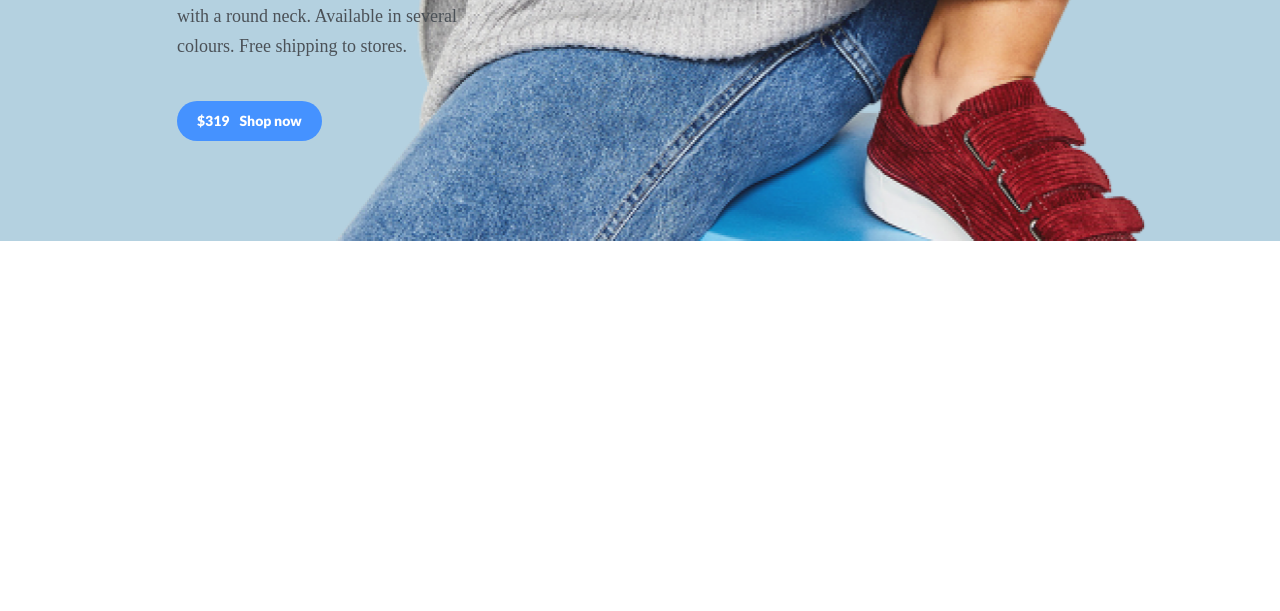
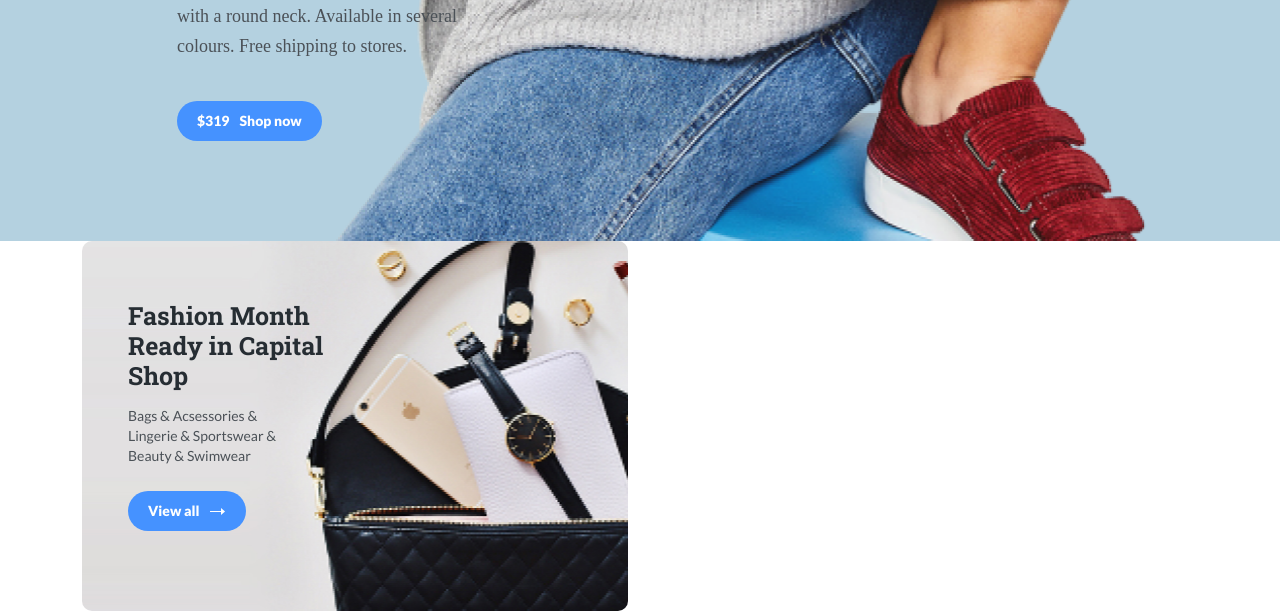
Before and after one commit to AleksandrZapolskiy/will-berries, a plain HTML site: page index.html in a window 1280 px wide. Shown: the part 382-993 px from the top of the page. Before the commit the page ends 800 px from the top, so only its background shows below. Drawn offline with Linux system fonts and the light colour scheme.

Commit message:
and card section and first card

```diff
--- a/css/style.scss
+++ b/css/style.scss
@@ -88,5 +88,38 @@ button {
         width: 100%;
         top: 50%;
         transform: translateY(-50%);
+        opacity: 0.5;
     }
 }
+
+.card {
+    &__wrapper {
+        padding: 60px 46px 80px;
+        border-radius: 10px;
+
+        &--1 {
+            background: url('../image/card-1.jpg') no-repeat center / cover;
+
+        }
+    }
+
+    &__title {
+        font-weight: 700;
+        font-size: 25px;
+        line-height: 30px;
+        font-family: 'Roboto Slab', sans-serif;
+        color: #262D33;
+        max-width: 220px;
+        margin-bottom: 15px;
+    }
+
+    &__text {
+        font-weight: 400;
+        font-size: 14px;
+        line-height: 20px;
+        color: #4B5157;
+        font-family: 'Lato', sans-serif;
+        max-width: 175px;
+        margin-bottom: 25px;
+    }
+}
--- a/index.html
+++ b/index.html
@@ -87,5 +87,26 @@
             </div>
         </div>
     </section>
+
+    <section class="card">
+        <div class="container">
+            <div class="row">
+                <div class="col-6">
+                    <div class="card__wrapper card__wrapper--1">
+                        <h3 class="card__title">Fashion Month Ready in Capital Shop</h3>
+                        <p class="card__text">Bags & Acsessories & Lingerie & Sportswear &
+                            Beauty & Swimwear</p>
+                            <button class="button">
+                                <span>View all</span>
+                                <img src="image\arrow.svg" alt="">
+                            </button>
+                    </div>
+                </div>
+                <div class="col-6"></div>
+                <div class="col-9"></div>
+                <div class="col-3"></div>
+            </div>
+        </div>
+    </section>
 </body>
 </html>
```
Also changed, not shown: css/style.css, image/arrow.svg (added), image/card-1.jpg (added), 1 other file.
